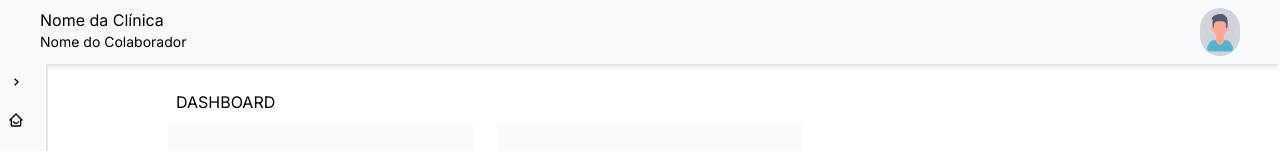
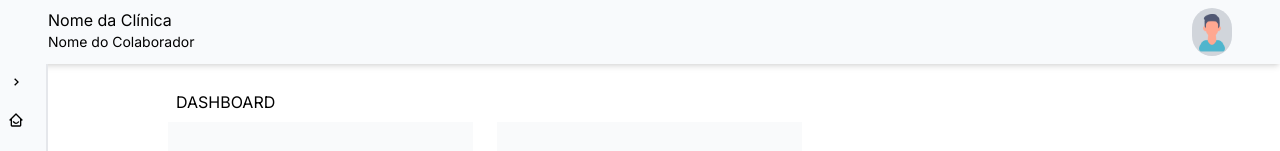
Before and after one commit to vinnidias/desafio-advice-health, a Next.js app: page / in a window 1280 px wide. Shown: the top 151 px of the page. Built offline with nearby package versions, Linux system fonts and the light colour scheme.

Commit message:
padding adjust

```diff
--- a/src/components/Navbar.tsx
+++ b/src/components/Navbar.tsx
@@ -3,7 +3,7 @@ import avatar from "../assets/avatar-de-perfil.png";
 
 export const Navbar = () => {
   return (
-    <nav className="absolute top-0 flex justify-between w-screen h-[8vh] px-10 py-2 shadow-md bg-slate-50">
+    <nav className="absolute top-0 flex justify-between w-screen h-[8vh] px-12 py-2 shadow-md bg-slate-50">
       <div>
         <h1 className="text-base">Nome da Clínica</h1>
         <p className="text-sm">Nome do Colaborador</p>
```
